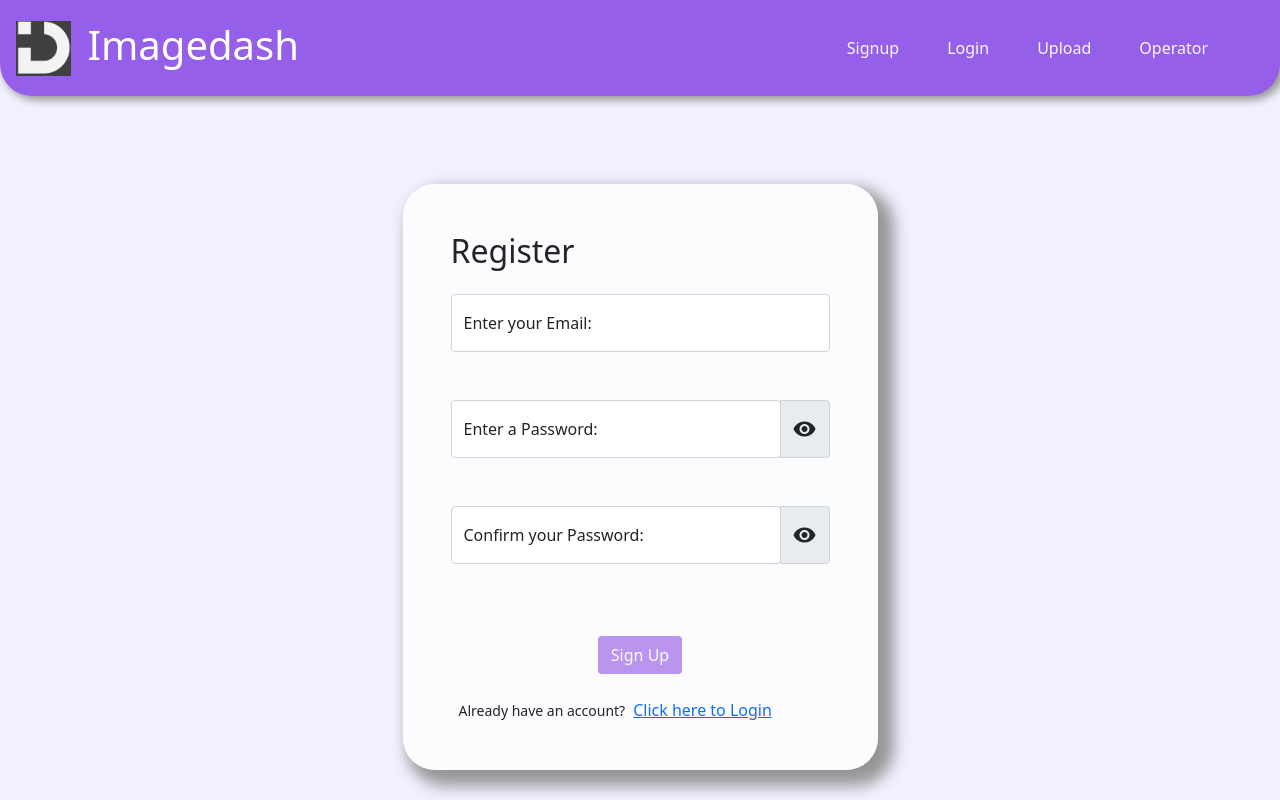
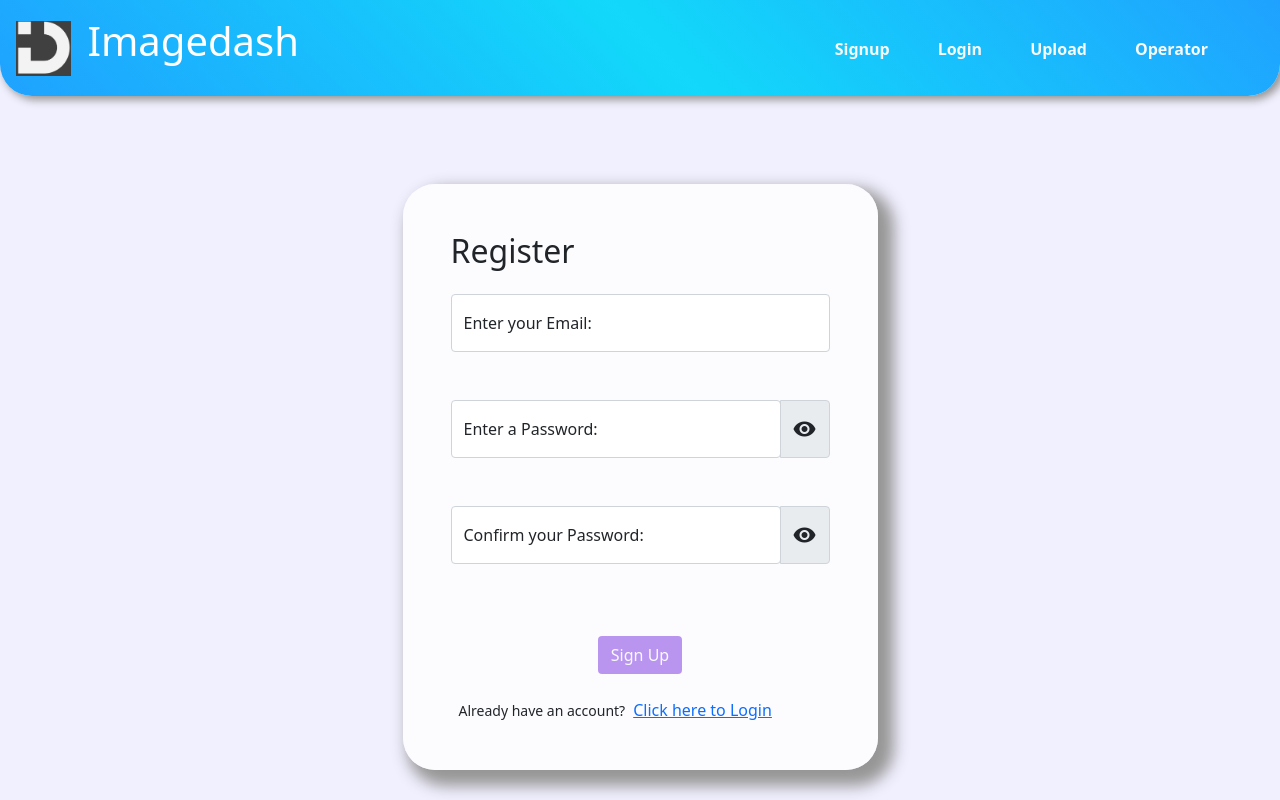
Before and after one commit to bharathpai/imagedash, an Angular app: page /signup in a window 1280 px wide. Shown: the top 800 px of the page. Built offline with nearby package versions, Linux system fonts and the light colour scheme.

Commit message:
Some minor changes in the App UI.

```diff
--- a/src/app/app.component.html
+++ b/src/app/app.component.html
@@ -4,25 +4,23 @@
     <a class="navbar-brand mx-3" href="#">
       <img src="../assets/id-logo.png" alt="imagedash-logo" height="55">
     </a>
-    <h1>{{title}}</h1>
+    <h1 class="mt-2">{{title}}</h1>
   </div>
 
-  <ul class="navbar-nav d-flex flex-row px-5">
-    <li class="nav-item p-4" *ngIf="!isLoggedIn()">
+  <ul class="navbar-nav d-flex flex-row px-5 ">
+    <li class="nav-item p-4 " *ngIf="!isLoggedIn()">
       <a class="nav-link text-light" routerLink="/signup">Signup</a>
     </li>
-    <li class="nav-item p-4" *ngIf="!isLoggedIn()">
+    <li class="nav-item p-4 " *ngIf="!isLoggedIn()">
       <a class="nav-link text-light" routerLink="/login">Login</a>
     </li>
-    <li class="nav-item p-4">
+    <li class="nav-item p-4 ">
       <a class="nav-link text-light" routerLink="/uploader">Upload</a>
     </li>
-    <!--Just temperory-->
-    <li class="nav-item p-4">
+    <li class="nav-item p-4 ">
       <a class="nav-link text-light" routerLink="/operator">Operator</a>
     </li>
-    <!--Just temperory-->
-    <li class="nav-item p-4" *ngIf="isLoggedIn()">
+    <li class="nav-item p-4 " *ngIf="isLoggedIn()">
       <a class="nav-link text-light" (click)="logOut()" routerLink="/login">Logout</a>
     </li>
   </ul>
@@ -34,7 +32,7 @@
 <!--Footer-->
 <!-- <footer class="mt-5 footer w-100">
   <div class="m-auto">
-    <p class="m-0 text-center">&copy; Imagedash</p>
+    <p class="m-0 text-center">&copy; Imagedash 2021-22</p>
   </div>
 </footer> -->
 <!--Footer-->
--- a/src/app/app.component.scss
+++ b/src/app/app.component.scss
@@ -18,11 +18,13 @@ body {
 }
 
 .navbar {
-  background-color: #965fe9;
+  // background-color: #965fe9;
+  background: linear-gradient(45deg, #1fa2ff 0%, #12d8fa 51%, #1fa2ff 100%);
   box-shadow: 4px 3px 8px 1px #969696;
   height: 6rem;
   margin-bottom: 2.5rem;
   border-radius: 0rem 0rem 2rem 2rem;
+  font-weight: bolder;
 }
 
 h1 {
@@ -39,7 +41,11 @@ a {
 }
 
 li:hover {
-  background-color: #9acd32;
+  background-color: #965fe9;
+}
+a,
+li:hover {
+  padding: 0.8rem 0rem;
 }
 
 footer {
--- a/src/modules/dashboard/dashboard.module.ts
+++ b/src/modules/dashboard/dashboard.module.ts
@@ -10,6 +10,7 @@ import { TariffComponent } from './components/tariff/tariff.component';
 import { TextComponent } from './components/text/text.component';
 import { OperatorComponent } from './components/operator/operator.component';
 import { NgxFileDragDropModule } from 'ngx-file-drag-drop';
+import { ButtonComponent } from './components/button/button.component';
 
 
 @NgModule({
@@ -18,7 +19,8 @@ import { NgxFileDragDropModule } from 'ngx-file-drag-drop';
     ListComponent,
     TariffComponent,
     TextComponent,
-    OperatorComponent
+    OperatorComponent,
+    ButtonComponent
   ],
   imports: [
     CommonModule,
```
